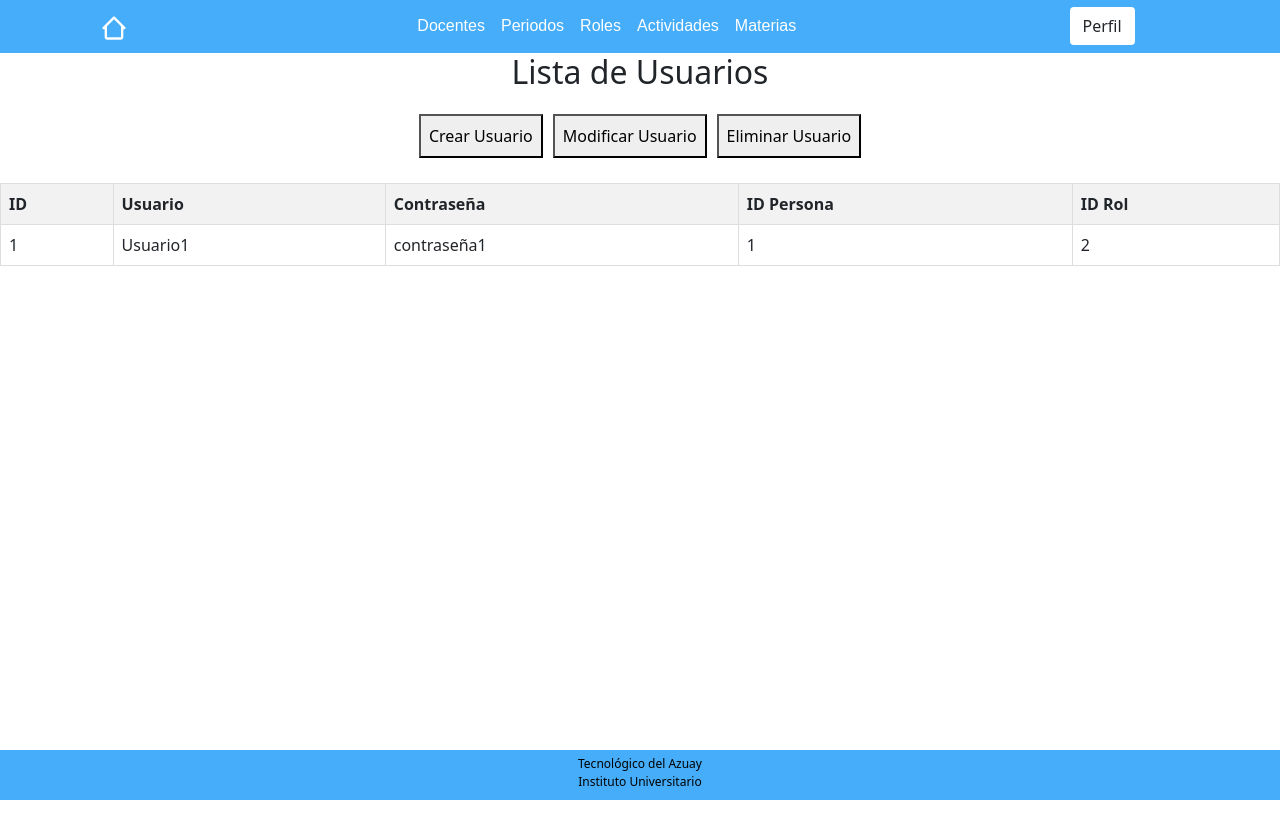
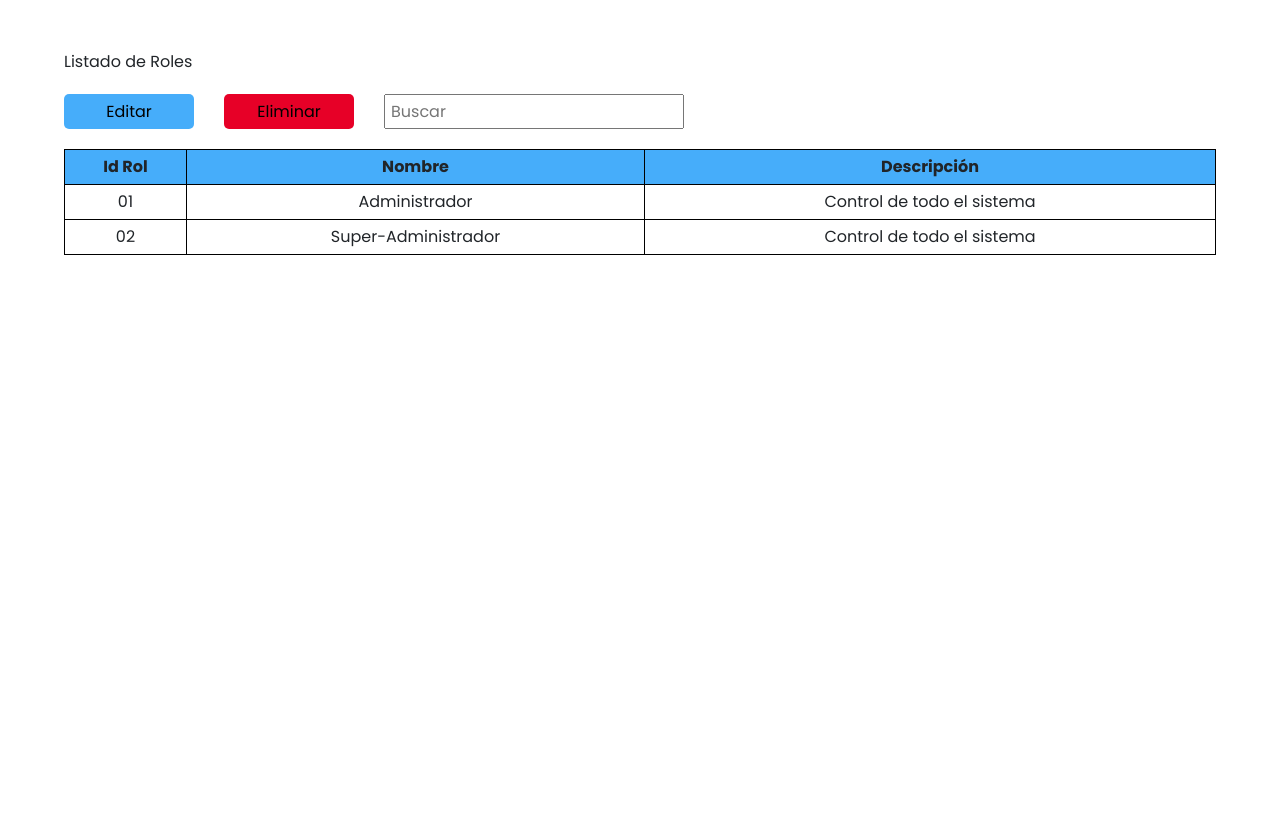
Before and after one commit to michellecuzo09/Proyecto-Final-Web, an Angular app: page /roles in a window 1280 px wide. Shown: the top 838 px of the page. After the commit the page ends 800 px from the top, so only its background shows below. Built offline with nearby package versions, Linux system fonts and the light colour scheme.

Commit message:
Maikol
Rutas y Router Outlet

```diff
--- a/src/app/app.component.html
+++ b/src/app/app.component.html
@@ -1,2 +1,3 @@
 <!-- <app-login></app-login> -->
-<app-usuario></app-usuario>
+<!-- <app-usuario></app-usuario> -->
+<router-outlet></router-outlet>
--- a/src/app/app.module.ts
+++ b/src/app/app.module.ts
@@ -18,7 +18,7 @@ const routes: Routes = [
   { path: 'login', component: LoginComponent },
   { path: 'roles', component: RolesComponent },
   { path: 'Header', component: HeaderComponent },
-  { path: 'crear:rol', component: CrearRolComponent },
+  { path: 'crear-rol', component: CrearRolComponent },
   { path: 'usuario', component: UsuarioComponent },
 
   {
@@ -38,10 +38,9 @@ const routes: Routes = [
     FooterComponent,
     UsuarioComponent,
     CrearUsuarioComponent,
-
   ],
 
-  imports: [BrowserModule],
+  imports: [BrowserModule, RouterModule.forRoot(routes)],
   providers: [],
   bootstrap: [AppComponent],
 })
--- a/src/app/roles/roles.component.html
+++ b/src/app/roles/roles.component.html
@@ -12,7 +12,7 @@
       <p class="txt-2">Listado de Roles</p>
 
       <div class="inputs">
-        <button class="button1">Editar</button>
+        <button class="button1" routerLink="/crear-rol">Editar</button>
         <button class="button2">Eliminar</button>
         <input class="buscar" type="buscar" class="box" placeholder="Buscar" />
       </div>
```
